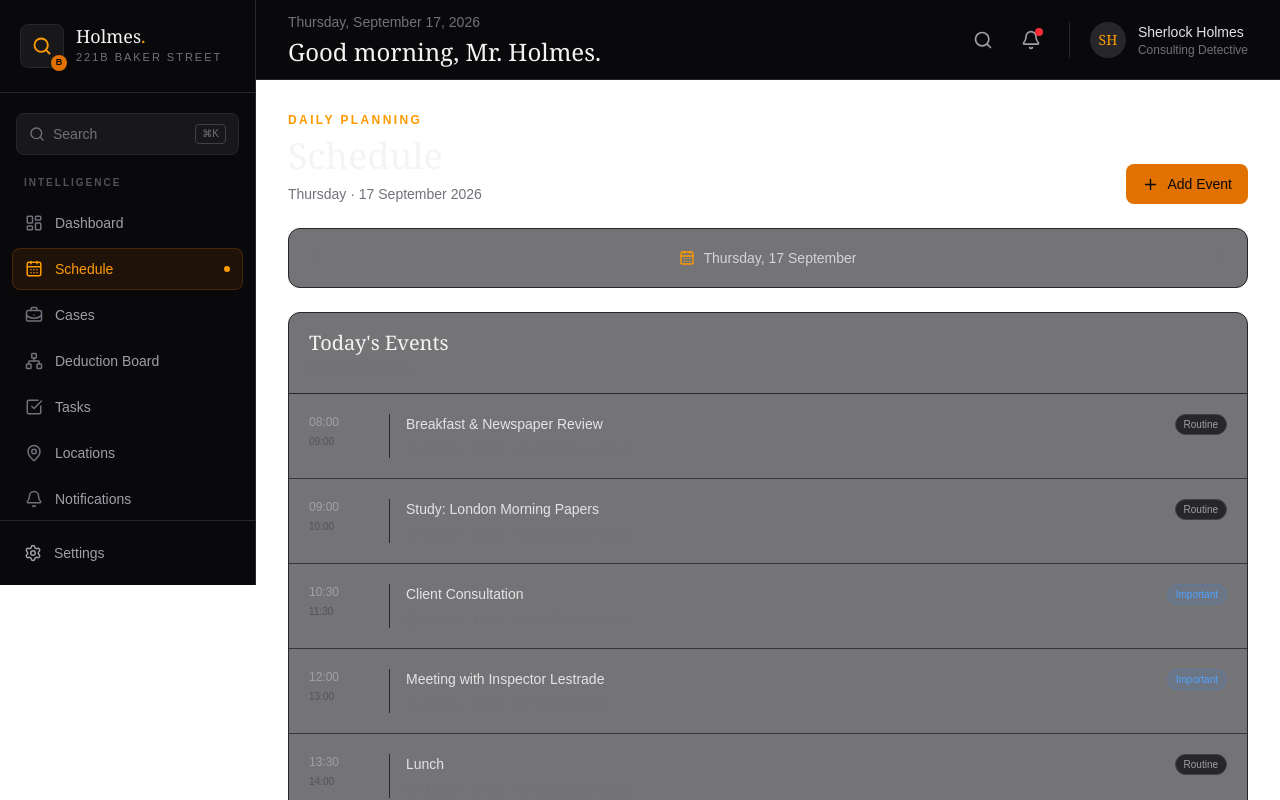
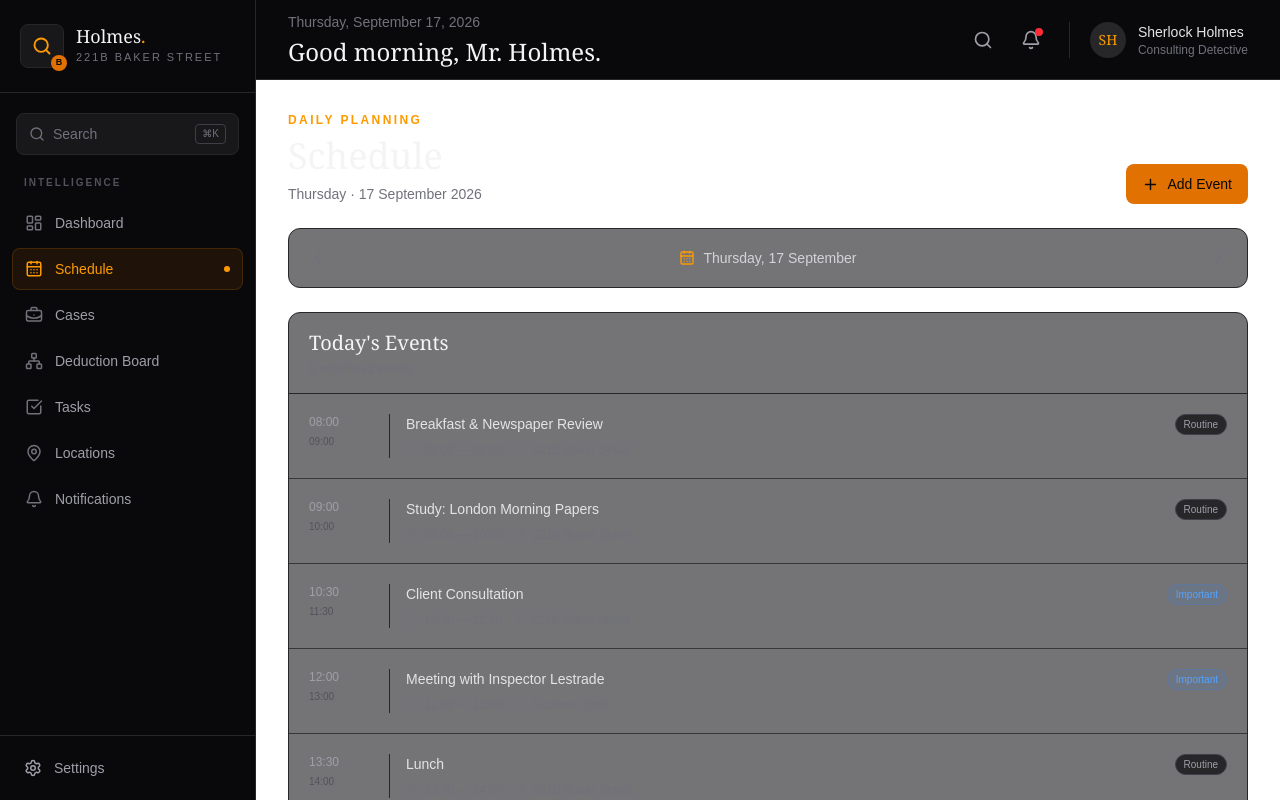
Before and after one commit to Anuradhapps/holmes-221b, a Next.js app: page /schedule in a window 1280 px wide. Shown: the top 800 px of the page. Built offline with nearby package versions, Linux system fonts and the light colour scheme.

Commit message:
fix: improve layout structure and sidebar positioning for better responsiveness

```diff
--- a/src/app/layout.tsx
+++ b/src/app/layout.tsx
@@ -17,16 +17,16 @@ export default function RootLayout({
   return (
     <html lang="en">
       <body className="bg-zinc-950 text-zinc-100">
-        <div className="flex min-h-screen">
+        <div className="flex h-screen overflow-hidden">
           {/* Desktop sidebar */}
-          <div className="hidden md:block">
+          <div className="hidden md:block md:shrink-0">
             <Sidebar />
           </div>
 
-          <div className="flex min-w-0 flex-1 flex-col">
+          <div className="flex min-w-0 flex-1 flex-col overflow-hidden">
             <Header />
 
-            <main className="flex-1 overflow-auto p-4 sm:p-6 lg:p-8">
+            <main className="flex-1 overflow-y-auto p-4 sm:p-6 lg:p-8">
               {children}
             </main>
           </div>
--- a/src/components/layout/Sidebar.tsx
+++ b/src/components/layout/Sidebar.tsx
@@ -51,7 +51,7 @@ export default function Sidebar({
           fixed inset-y-0 left-0 z-50 flex w-72 flex-col
           border-r border-zinc-800 bg-zinc-950
           transition-transform duration-300
-          md:static md:z-auto md:w-64 md:translate-x-0
+          md:sticky md:top-0 md:z-auto md:h-screen md:w-64 md:translate-x-0
           ${mobileOpen ? "translate-x-0" : "-translate-x-full"}
         `}
       >
```
